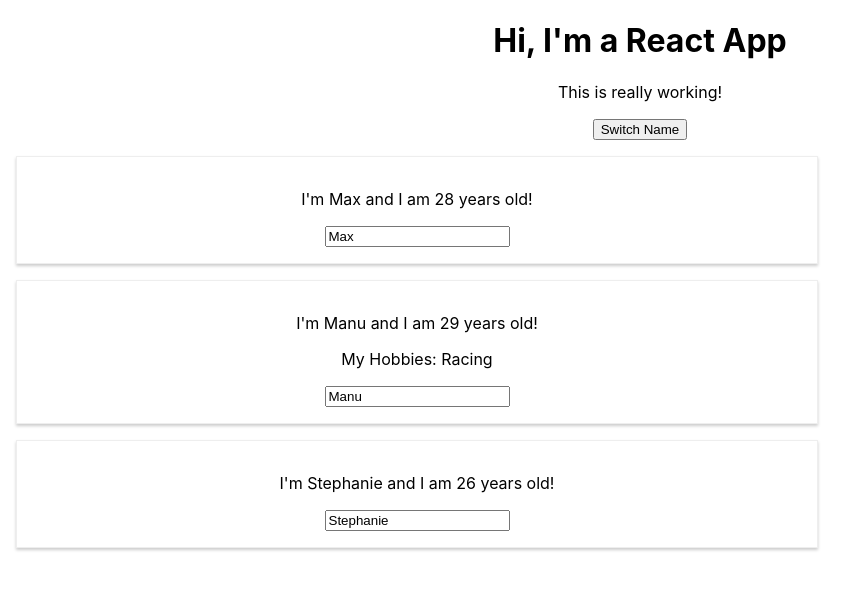
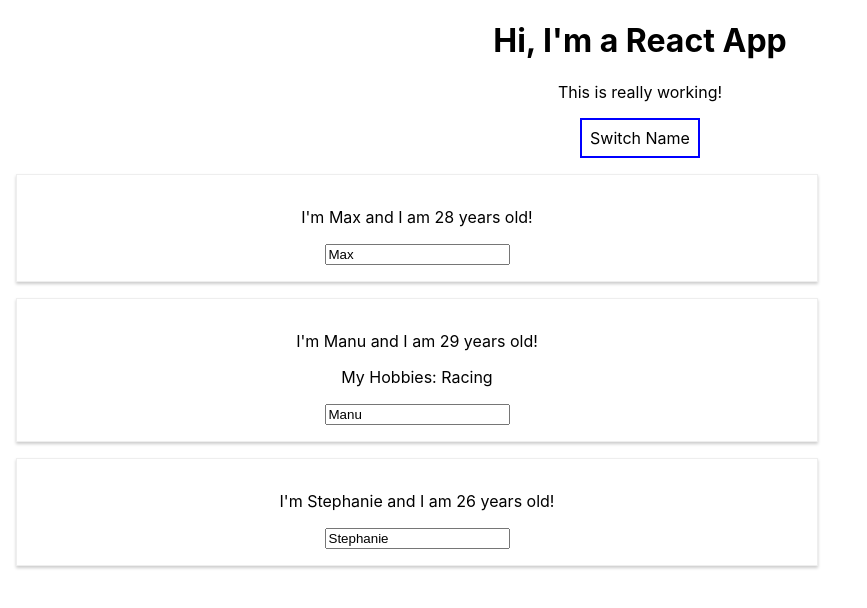
Before and after one commit to bsextion/react-complete-guide, a React (Create React App) app: page / in a window 1280 px wide. Shown: the top 608 px of the page, without its empty margins (0-867 px from the left). Built offline with nearby package versions, Linux system fonts and the light colour scheme.

Commit message:
added styles

```diff
--- a/src/App.js
+++ b/src/App.js
@@ -34,11 +34,19 @@
 
 
   render () {
+    const style = {
+      backgroundColor: 'white',
+      font: 'inherit',
+      border: '2px solid blue',
+      padding: '8px',
+      cursor: 'pointer'
+    };
+
     return (
       <div className="App">
         <h1>Hi, I'm a React App</h1>
         <p>This is really working!</p>
-        <button onClick={() => this.switchNameHandler('Maximillia!!!')}>Switch Name</button>
+        <button style={style} onClick={() => this.switchNameHandler('Maximillia!!!')}>Switch Name</button>
         <Person
           name={this.state.persons[0].name}
           age={this.state.persons[0].age} />
```
